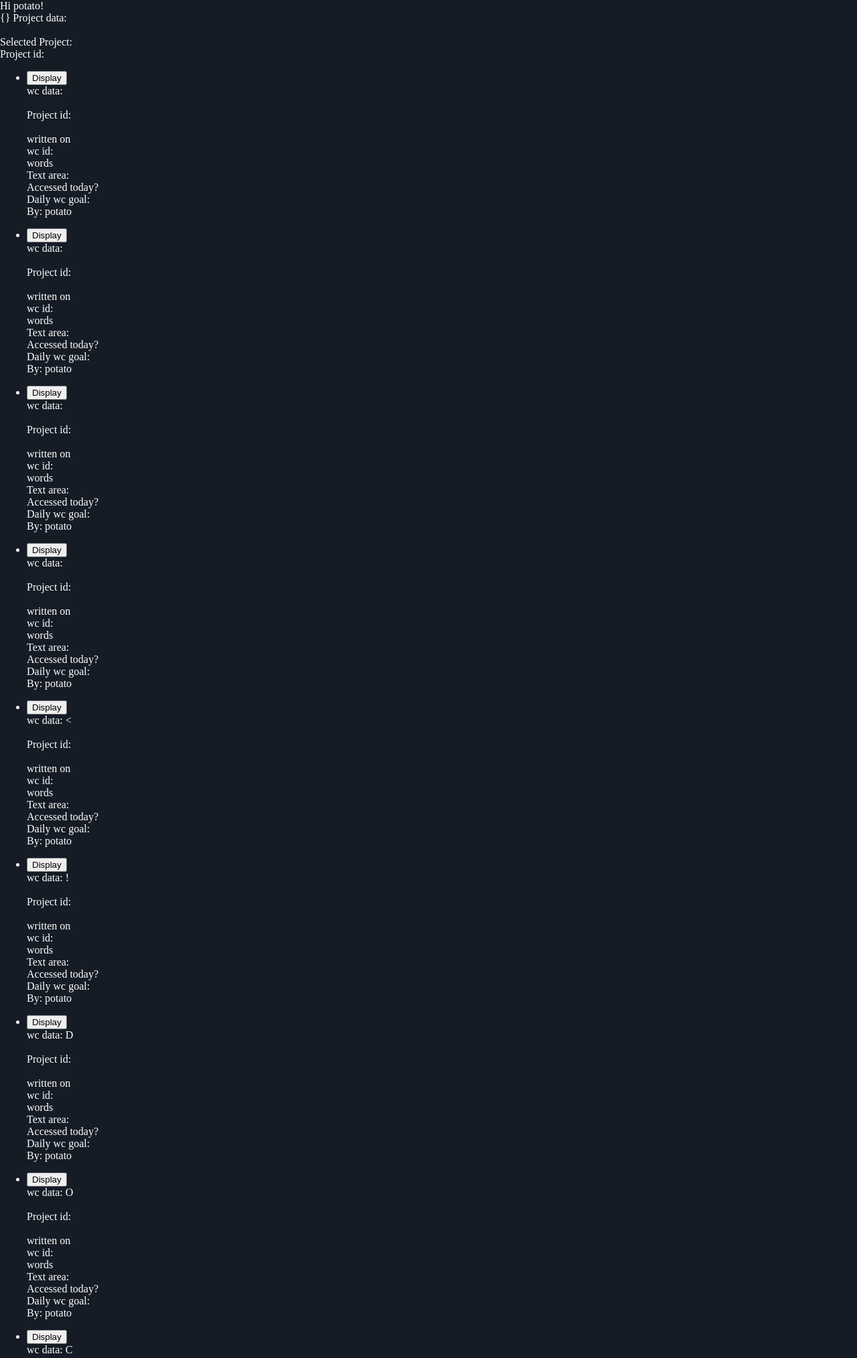
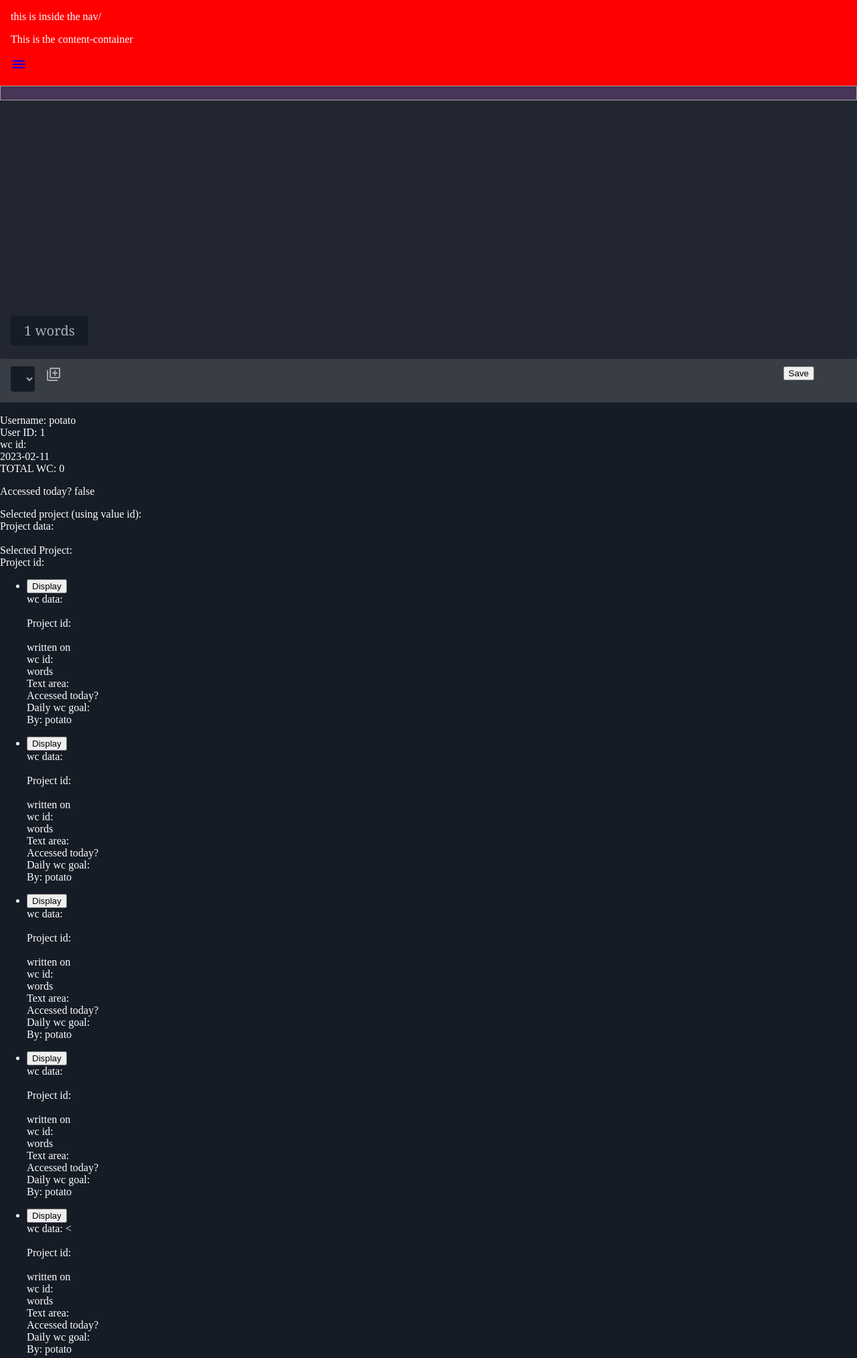
Before and after one commit to elizabethquinlan/titanium-typewriter, a Django app: page / in a window 1280 px wide. Shown: the top 2028 px of the page at 67% size. Run offline with Django 4.2, Linux system fonts and the light colour scheme; a user stored in the database is signed in; data comes from the database, SQL or seed files in the repository; both versions use the stored data as it was after the commit; data that the repository does not hold is empty; some libraries are stand-ins or nearby versions.

Commit message:
update styling for progress bar and pop-up modals

```diff
--- a/typewriterproj/static/css/styles.css
+++ b/typewriterproj/static/css/styles.css
@@ -1,23 +1,25 @@
 body {
     background-color: rgb(21, 28, 38);
+    width: 100%;
     color: white;
     margin: 0;
     padding: 0;
+    overflow-x: hidden;
 }
 
 .shell {
+    padding: 0;
+    margin: 0;
     height: 20px;
-    width: 250px;
-    border: 1px solid #aaa;
-    border-radius: 13px;
-    padding: 3px;
+    width: auto;
+    background-color: #493557;
+    border: 1px solid #a0a0a0;
 }
 
 .bar {
     background: linear-gradient(to right, #B993D6, #8CA6DB);
     height: 20px;
     width: 15px;
-    border-radius: 9px;
 }
 
 .bar span {
@@ -56,7 +58,7 @@ body {
 
 
 /* Modal Content/Box */
-.modal-content {
+.modal-container {
     background-color: black;
     margin: 15% auto; /* 15% from the top and centered */
     padding: 20px;
@@ -74,6 +76,8 @@ body {
     min-height: 3em;
     min-width: 5em;
     max-width: 10em;
+    background-color: rgb(39 44 53);
+    padding: 20px;
 }
 
 input[type=checkbox] {
@@ -89,8 +93,12 @@ display: block;
 display: block;
 }
 
+/* Puts the hyperlink/exit button in the upper-right */
 [id^=modal] a {
-float: right;
+    float: right;
+    color: #aaa;
+    float: right;
+    font-weight: bold;
 }
 
 /* The Close Button */
@@ -111,6 +119,10 @@ float: right;
 .text-field {
     display: flex;
     flex-direction: column;
+}
+
+.header-modal {
+    background-color: red;
 }
 
 .wordcount {
@@ -151,9 +163,26 @@ select {
     line-height: 2rem;
 }
 
+#project-content {
+    /* background-color: red; */
+    display: flex;
+}
+
+#project-content a {
+    color: #aaa;
+}
+
+.material-symbols-outlined {
+    padding-left: 1rem;
+    font-size: 100px;
+}
+
 #bottom-nav {
     background-color: rgb(57, 61, 70);
     padding: 1rem;
+    padding-right: 4rem;
+    display: flex;
+    justify-content: space-between;
 }
 
 select {
--- a/typewriterproj/static/js/app.js
+++ b/typewriterproj/static/js/app.js
@@ -179,6 +179,11 @@ new Vue({
             }).then(response => {
                 this.getWc()
             })} else {
+                if (this.selectedProject == null)
+                {
+                    // assigns selectedProject to projectId, which should be the Unassigned project that was retrieved earlier.
+                    this.selectedProject = this.projectId
+                }
                 axios.put(`/apis/v1/${wcId}/`, {
                     // This does not have functionality to update project info; handled on separate form.
                     'project': this.selectedProject,
@@ -198,7 +203,7 @@ new Vue({
         calcProgress() {
             let calcProg = this.dailyWC/this.dailyGoal
             this.progress = Math.round(this.dailyWC/this.dailyGoal*100)
-            if (calcProg > this.dailyGoal && this.dailyGoal > 0) {
+            if (calcProg >= 1 && this.dailyGoal > 0) {
                 this.progress = 100
             } else if (this.progress == 'Infinity') {
                 this.progress = 0
--- a/typewriterproj/templates/base.html
+++ b/typewriterproj/templates/base.html
@@ -13,7 +13,8 @@
     <!-- Include axios -->
     <script src="https://cdnjs.cloudflare.com/ajax/libs/axios/0.19.0/axios.min.js"></script>
     <link rel="stylesheet" type="text/css" href="{% static 'css/styles.css' %}"> <!-- stylesheet -->
-    <link href="https://fonts.googleapis.com/icon?family=Material+Icons" rel="stylesheet"> <!-- Google's icons -->
+    <link  rel="stylesheet" href="https://fonts.googleapis.com/icon?family=Material+Icons"> <!-- Google's icons -->
+    <link rel="stylesheet" href="https://fonts.googleapis.com/css2?family=Material+Symbols+Outlined:opsz,wght,FILL,GRAD@20..48,100..700,0..1,-50..200" />
     <script src="https://kit.fontawesome.com/0cc09580ea.js" crossorigin="anonymous"></script> <!-- Fontawesome-->
     <script src="{% static 'js/app.js' %}" defer></script> <!-- include JS file with relative path from static folder-->
     <script src="{% static 'js/scripts.js' %}" defer></script>
--- a/typewriterproj/templates/home.html
+++ b/typewriterproj/templates/home.html
@@ -6,11 +6,10 @@
 
 <body>
     {% if request.user.is_authenticated %}
-    Hi {{ user.username }}!
+
     <div id="app">
 
 
-        [[ wordcountDict ]]
         <!--
         The wordcounts object: <br>
         [[ wordcounts ]]<br>
@@ -24,6 +23,120 @@
             </div>
         </div>
         GENERATE DATES END<br> -->
+
+        <div id="top-nav">
+            this is inside the nav/
+
+
+            <div id="content">
+                <p>This is the content-container</p>
+
+                <a href="#modal1"><span class="material-icons">menu</span></button>
+
+                <div id="modal1">
+                    <div class="modal-container">
+                        <p><a href="#">Close</a></p>
+                        <p class="header-modal">Settings</p>
+                        Hi {{ user.username }}!
+                        <p>Daily wordcount goal:</p>
+                        <p><input type="number" v-model="dailyGoal" placeholder="Text"/> words</p>
+                        <p>Today's wc progress:</p>
+                        <p v-if=" [[ dailyGoal ]] > 0">[[ dailyWC ]]/[[ dailyGoal ]] word(s)</p>
+                        <p v-else>[[ dailyWC ]] word(s)</p> <!-- Add some edgecasing for if the # is > 1 (word/words)-->
+                        <p>Your total progress:</p>
+                        <p>[[ allWcs ]] words</p>
+                    </div>
+                </div>
+
+            </div>
+
+
+        </div>
+
+        <div class="shell">
+            <div class="bar" :style="{ width: [[ calcProgress ]] + '%' }">
+                <span>[[ progress ]]%</span>
+            </div>
+        </div>
+
+        <!-- needs to have an endpoint that is just today's text blob. -->
+        <div class="text-field">
+            <textarea v-model="textArea" v-on:keyup="countText()" id="user-text" :csrftoken="csrfToken" name="user-text" rows="10" cols="70"></textarea>
+            <div class="wordcount">[[ dailyWC ]] words</div>
+        </div>
+
+        <div id="bottom-nav">
+
+            <div id="project-content">
+                <!-- This is the content-container for second modal -->
+                <!-- When the user creates a new word count, you can either include a dropdown with all the available projects for them to select from,
+                or allow them to enter a new project name. -->
+                <!-- Project Selection Form -->
+                <form autocomplete="off">
+                    <select id="project" v-model="selectedProject">
+                        <!-- v-model will ignore the initial value, checked or selected attributes found on any form elements. It will always treat the Vue instance data as the source of truth.  -->
+                        <option v-for="project in projects" :value="project.id">
+                            [[ project.name ]]
+                        </option>
+                    </select>
+                </form>
+
+
+                <a href="#modal2"><span class="material-symbols-outlined">library_add</span></button>
+
+                <div id="modal2"><a href="#">Close</a>
+                    This is the second modal
+                    <div class="modal-container">
+                        <form>
+                            <label for="newProject" class="header-modal">Create Project:</label><br>
+                            <input type="text" id="newProject" v-model="newProjectName"><br>
+                            <input type="date" id="newProject" v-model="newProjStartDate"><br>
+                            <input type="date" id="newProject" v-model="newProjEndDate"><br>
+                            <input type="number" id="newProject" v-model="newProjWcGoal"><br>
+                            <button @click.prevent="createProject">Create</button><br>
+                        </form>
+                    </div>
+                </div>
+
+        </div>
+
+        <div>
+            <button @click="createUpdate(wcId)">Save</button>
+        </div>
+        </div>
+
+
+        <input type="text" value="{{ user.id }}" name="userid" hidden>
+        <br>
+        Username: {{ user }}<br>
+        User ID: {{ user.id }}<br>
+        wc id: [[ wcId ]]<br>
+        [[ todaysDate ]]<br>
+        TOTAL WC: [[ allWcs ]]<br>
+        <p>Accessed today? [[ accessedToday ]]</p>
+
+
+            Selected project (using value id): [[ selectedProject ]]
+
+
+            <!-- Project Creation Form -->
+            <!-- PUT INSIDE A MODAL -->
+            <div id="myModal" class="modal">
+                <!-- Modal content -->
+                <div class="modal-container">
+                    <form>
+                        <label for="newProject">Create Project:</label><br>
+                        <input type="text" id="newProject" v-model="newProjectName"><br>
+                        <input type="date" id="newProject" v-model="newProjStartDate"><br>
+                        <input type="date" id="newProject" v-model="newProjEndDate"><br>
+                        <input type="number" id="newProject" v-model="newProjWcGoal"><br>
+                        <button @click.prevent="createProject">Create</button><br>
+                    </form>
+                </div>
+            </div>
+            <br>
+
+
 
 
         Project data: [[ projectData ]]<br><br>
@@ -51,112 +164,8 @@
             </li>
         </ul>
 
-        <div id="top-nav">
-            this is inside the nav/
-
-            <div id="content">
-                <p>This is the content-container</p>
-                <a href="#modal1"><span class="material-icons">menu</span></button>
-
-                <div id="modal1"><a href="#">Close</a>
-                    This is the first modal
-                    <p>Daily wordcount goal:</p>
-                    <p><input type="number" v-model="dailyGoal" placeholder="Text"/> words</p>
-                    <p>Today's wc progress:</p>
-                    <p v-if=" [[ dailyGoal ]] > 0">[[ dailyWC ]]/[[ dailyGoal ]] word(s)</p>
-                    <p v-else>[[ dailyWC ]] word(s)</p> <!-- Add some edgecasing for if the # is > 1 (word/words)-->
-                    <p>Your total progress:</p>
-                    <p>[[ allWcs ]] words</p>
-                </div>
-
-            </div>
 
 
-            <button @click="createUpdate(wcId)">This will update or create depending on params</button>
-        </div>
-
-        <!-- needs to have an endpoint that is just today's text blob. -->
-        <div class="text-field">
-            <textarea v-model="textArea" v-on:keyup="countText()" id="user-text" :csrftoken="csrfToken" name="user-text" rows="10" cols="70"></textarea>
-            <div class="wordcount">[[ dailyWC ]] words</div>
-        </div>
-
-        <div id="bottom-nav">
-            <!-- When the user creates a new word count, you can either include a dropdown with all the available projects for them to select from,
-                or allow them to enter a new project name. -->
-            <!-- Project Selection Form -->
-            <form autocomplete="off">
-                <select id="project" v-model="selectedProject">
-                    <!-- v-model will ignore the initial value, checked or selected attributes found on any form elements. It will always treat the Vue instance data as the source of truth.  -->
-                    <option v-for="project in projects" :value="project.id">
-                        [[ project.name ]]
-                    </option>
-                </select>
-            </form>
-
-
-
-            <div id="content">
-                <p>This is the content-container for second modal</p>
-                <a href="#modal2"><span class="material-icons">menu</span></button>
-
-                <div id="modal2"><a href="#">Close</a>
-                    This is the second modal
-                    <form>
-                        <label for="newProject">Create Project:</label><br>
-                        <input type="text" id="newProject" v-model="newProjectName"><br>
-                        <input type="date" id="newProject" v-model="newProjStartDate"><br>
-                        <input type="date" id="newProject" v-model="newProjEndDate"><br>
-                        <input type="number" id="newProject" v-model="newProjWcGoal"><br>
-                        <button @click.prevent="createProject">Create</button><br>
-                    </form>
-
-            </div>
-        </div>
-        </div>
-        <div>Total words: [[ dailyWC ]]</div>
-
-        <input type="text" value="{{ user.id }}" name="userid" hidden>
-        <br>
-        Username: {{ user }}<br>
-        User ID: {{ user.id }}<br>
-        wc id: [[ wcId ]]<br>
-        [[ todaysDate ]]<br>
-        TOTAL WC: [[ allWcs ]]<br>
-        <p>Accessed today? [[ accessedToday ]]</p>
-
-
-            Selected project (using value id): [[ selectedProject ]]
-
-
-            <!-- Project Creation Form -->
-            <!-- PUT INSIDE A MODAL -->
-            <div id="myModal" class="modal">
-                <!-- Modal content -->
-                <div class="modal-content">
-                    <form>
-                        <label for="newProject">Create Project:</label><br>
-                        <input type="text" id="newProject" v-model="newProjectName"><br>
-                        <input type="date" id="newProject" v-model="newProjStartDate"><br>
-                        <input type="date" id="newProject" v-model="newProjEndDate"><br>
-                        <input type="number" id="newProject" v-model="newProjWcGoal"><br>
-                        <button @click.prevent="createProject">Create</button><br>
-                    </form>
-                </div>
-            </div>
-            <br>
-
-
-        <p>Daily goal: <input
-            type="number"
-            v-model="dailyGoal"
-            placeholder="Text"
-          /> words </p> <!-- If you want this to change every day, you have to have it attached to the Data Model-->
-        <div class="shell">
-            <div class="bar" :style="{ width: [[ calcProgress ]] + '%' }">
-                <span>[[ progress ]]%</span>
-            </div>
-        </div>
         {% endif %}
 
 
```
Also changed, not shown: typewriterproj/db.sqlite3.
